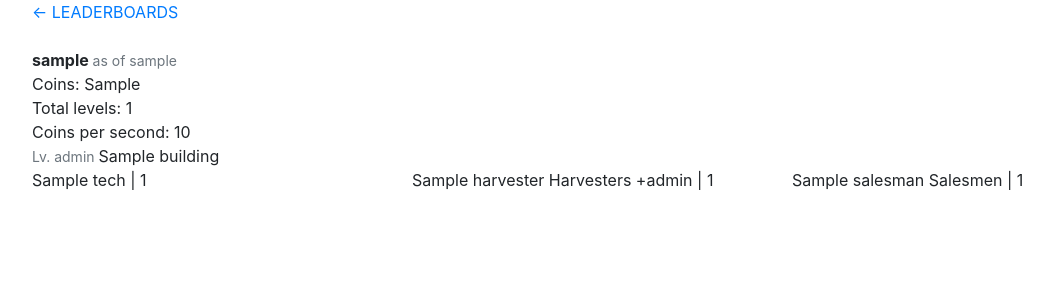
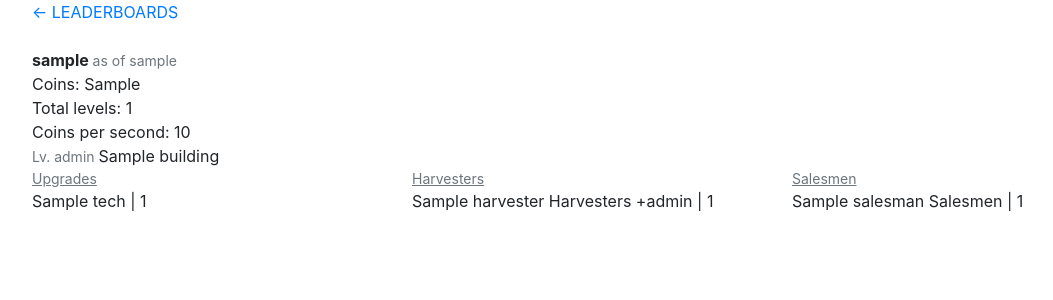
Before and after one commit to tankorsmash/Leagion, a Django app: template buildup/templates/user_detail.html in a window 1280 px wide. Shown: the top 300 px of the page, without its empty margins (53-1106 px from the left). Run offline with Django 3.2, Linux system fonts and the light colour scheme; the template is opened without the code that fills it: most values are stand-ins (such as "Sample title", 1, 10 or a date in 2020); some libraries are stand-ins or nearby versions.

Commit message:
sub headers for tech/harv/salesmen on user detail
need to do ingredients still though

```diff
--- a/buildup/templates/user_detail.html
+++ b/buildup/templates/user_detail.html
@@ -35,29 +35,38 @@
         <span class="building-name">{{ building.name }}</span>
 
         <div class="row">
-            <div class="building-techs col-md-4">
+            {% if building.techs %}
+            <div class="building-techs col-md-4 m-l-1">
+                <div class="small text-muted"><ins>Upgrades</ins></div>
                 {% for tech in building.techs %}
-                <div class="building-tech m-l-1">
+                <div class="building-tech">
                     {{ tech.name }} | {{ tech.count }}
                 </div>
                 {% endfor %}
             </div>
+            {% endif %}
 
-            <div class="building-harvesters col-md-4">
+            {% if building.harvesters %}
+            <div class="building-harvesters col-md-4 m-l-1">
+                <div class="small text-muted"><ins>Harvesters</ins></div>
                 {% for harvester in building.harvesters %}
-                <div class="building-harvester m-l-1">
+                <div class="building-harvester">
                     {{ harvester.name }} Harvesters +{{harvester.level}} | {{ harvester.count }}
                 </div>
                 {% endfor %}
             </div>
+            {% endif %}
 
-            <div class="building-salesmen col-md-4">
+            {% if building.salesmen %}
+            <div class="building-salesmen col-md-4 m-l-1">
+                <div class="small text-muted"><ins>Salesmen</ins></div>
                 {% for salesman in building.salesmen %}
-                <div class="building-salesmen m-l-1">
+                <div class="building-salesmen">
                     {{ salesman.name }} Salesmen | {{ salesman.count }}
                 </div>
                 {% endfor %}
             </div>
+            {% endif %}
         </div>
     </div>
     {% endfor %}
```
